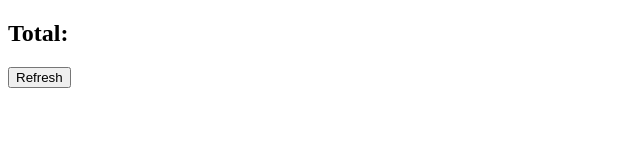
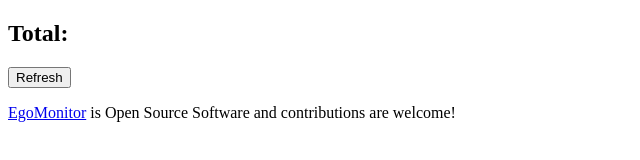
Before and after one commit to benjaminoakes/EgoMonitor, a website: page public/index.html in a window 1280 px wide. Shown: the whole page, without its empty margins (0-640 px from the left). Drawn offline with Linux system fonts and the light colour scheme.

Commit message:
Link back to GitHub

```diff
--- a/public/index.html
+++ b/public/index.html
@@ -1,5 +1,6 @@
 <!DOCTYPE html>
 <html>
+
 <head>
 <title>EgoMonitor</title>
 <link rel="apple-touch-icon-precomposed" href="/images/icon.png" />
@@ -22,6 +23,9 @@ _gaq.push(['_trackPageview']);
 <h2>Total: <span id="total"></span></h2>
 <button id="refresh">Refresh</button>
 <ul id="monitors"></ul>
+<p>
+<a href="http://github.com/benjaminoakes/EgoMonitor">EgoMonitor</a> is Open Source Software and contributions are welcome!
+</p>
 </body>
 
 <script src="/vendor/jquery-1.6.2.js"></script>
```
